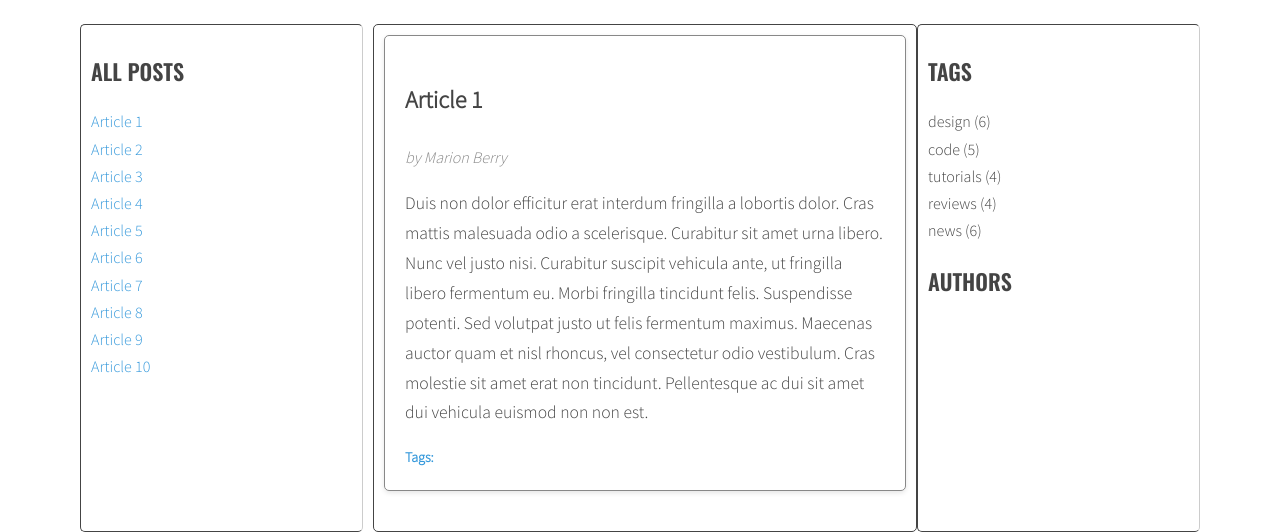
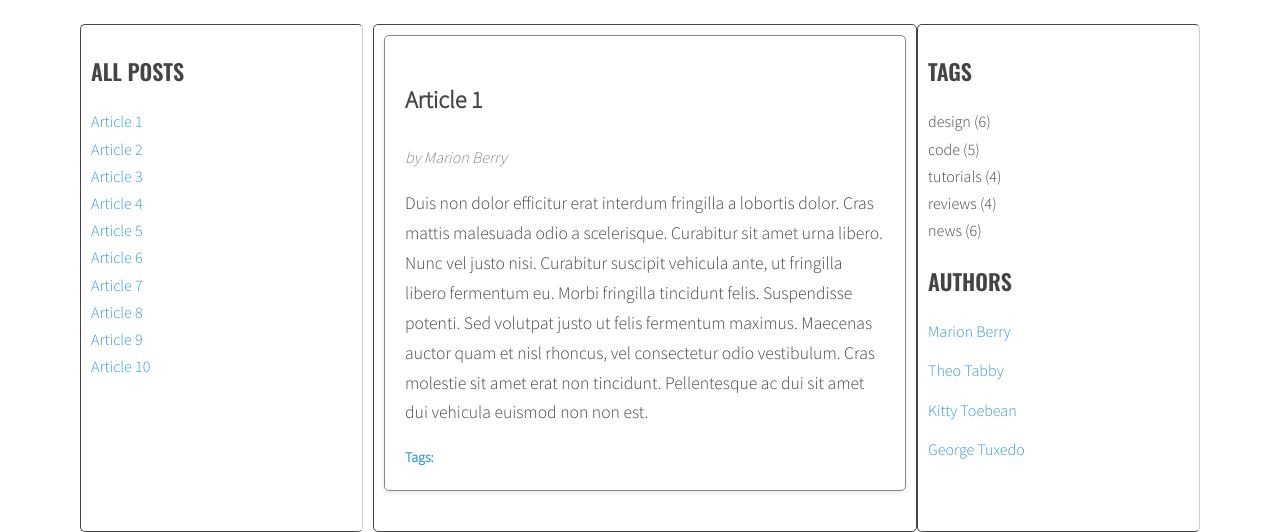
Before and after one commit to Stazus/javascript-blog, a website: page index.html in a window 1280 px wide. Shown: the part 321-853 px from the top of the page. Drawn offline with nearby package versions, Linux system fonts and the light colour scheme.

Commit message:
Aktywne linki autorów w lewej kolumnie

```diff
--- a/index.html
+++ b/index.html
@@ -80,7 +80,7 @@
                 </aside>
                 <section class="posts" aria-label="Blog posts">
                     <!-- Article 1 -->
-                    <article class="post active" id="article-1" data-tags="cat cactus scissors">
+                    <article class="post active" id="article-1" data-tags="cat cactus scissors" data-author="Marion Berry">
                         <h3 class="post-title">Article 1</h3>
                         <p class="post-author">by Marion Berry</p>
                         <div class="post-content">
@@ -92,7 +92,7 @@
                         </div>
                     </article>
                     <!-- Article 2 -->
-                    <article class="post" id="article-2" data-tags="design tutorial tools">
+                    <article class="post" id="article-2" data-tags="design tutorial tools" data-author="Theo Tabby">
                         <h3 class="post-title">Article 2</h3>
                         <p class="post-author">by Theo Tabby</p>
                         <div class="post-content">
@@ -104,7 +104,7 @@
                         </div>
                     </article>
                     <!-- Article 3 -->
-                    <article class="post" id="article-3" data-tags="code javascript css">
+                    <article class="post" id="article-3" data-tags="code javascript css" data-author="Kitty Toebean">
                         <h3 class="post-title">Article 3</h3>
                         <p class="post-author">by Kitty Toebean</p>
                         <div class="post-content">
@@ -116,7 +116,7 @@
                         </div>
                     </article>
                     <!-- Article 4 -->
-                    <article class="post" id="article-4" data-tags="reviews gadgets innovation">
+                    <article class="post" id="article-4" data-tags="reviews gadgets innovation" data-author="George Tuxedo">
                         <h3 class="post-title">Article 4</h3>
                         <p class="post-author">by George Tuxedo</p>
                         <div class="post-content">
@@ -128,7 +128,7 @@
                         </div>
                     </article>
                     <!-- Article 5 -->
-                    <article class="post" id="article-5" data-tags="tutorials beginners tools">
+                    <article class="post" id="article-5" data-tags="tutorials beginners tools" data-author="Marion Berry">
                         <h3 class="post-title">Article 5</h3>
                         <p class="post-author">by Marion Berry</p>
                         <div class="post-content">
@@ -140,7 +140,7 @@
                         </div>
                     </article>
                     <!-- Article 6 -->
-                    <article class="post" id="article-6" data-tags="news javascript trends">
+                    <article class="post" id="article-6" data-tags="news javascript trends" data-author="Marion Berry">
                         <h3 class="post-title">Article 6</h3>
                         <p class="post-author">by Marion Berry</p>
                         <div class="post-content">
@@ -152,7 +152,7 @@
                         </div>
                     </article>
                     <!-- Article 7 -->
-                    <article class="post" id="article-7" data-tags="innovation reviews future">
+                    <article class="post" id="article-7" data-tags="innovation reviews future" data-author="Theo Tabby">
                         <h3 class="post-title">Article 7</h3>
                         <p class="post-author">by Theo Tabby</p>
                         <div class="post-content">
@@ -164,7 +164,7 @@
                         </div>
                     </article>
                     <!-- Article 8 -->
-                    <article class="post" id="article-8" data-tags="cat gadgets coding">
+                    <article class="post" id="article-8" data-tags="cat gadgets coding" data-author="Kitty Toebean">
                         <h3 class="post-title">Article 8</h3>
                         <p class="post-author">by Kitty Toebean</p>
                         <div class="post-content">
@@ -176,7 +176,7 @@
                         </div>
                     </article>
                     <!-- Article 9 -->
-                    <article class="post" id="article-9" data-tags="reviews javascript tools">
+                    <article class="post" id="article-9" data-tags="reviews javascript tools" data-author="George Tuxedo">
                         <h3 class="post-title">Article 9</h3>
                         <p class="post-author">by George Tuxedo</p>
                         <div class="post-content">
@@ -188,7 +188,7 @@
                         </div>
                     </article>
                     <!-- Article 10 -->
-                    <article class="post" id="article-10" data-tags="design innovation gadgets">
+                    <article class="post" id="article-10" data-tags="design innovation gadgets" data-author="Marion Berry">
                         <h3 class="post-title">Article 10</h3>
                         <p class="post-author">by Marion Berry</p>
                         <div class="post-content">
@@ -236,6 +236,50 @@
             let articleToShow = document.getElementById('article-' + id);
             articleToShow.classList.add('active');
         }
+
+
+            // Funkcja generująca listę autorów
+    function generateAuthors() {
+        const authorsList = document.querySelector('.list.authors');
+        const articles = document.querySelectorAll('.post');
+        const authors = new Set();
+
+        // Zbieranie autorów z data-author
+        articles.forEach(article => {
+            const author = article.getAttribute('data-author');
+            if (author) {
+                authors.add(author);
+            }
+        });
+
+        // Dodawanie autorów do listy po prawej
+        authorsList.innerHTML = '';
+        authors.forEach(author => {
+            const li = document.createElement('li');
+            li.innerHTML = `<a href="javascript:void(0);" onclick="filterByAuthor('${author}')">${author}</a>`;
+            authorsList.appendChild(li);
+        });
+    }
+
+    // Funkcja filtrowania artykułów po autorze
+    function filterByAuthor(author) {
+        const articles = document.querySelectorAll('.post');
+        articles.forEach(article => {
+            const articleAuthor = article.getAttribute('data-author');
+            if (articleAuthor === author) {
+                article.classList.add('active');
+            } else {
+                article.classList.remove('active');
+            }
+        });
+    }
+
+    // Wygenerowanie listę autorów po załadowaniu strony
+    window.onload = function() {
+        generateAuthors();
+    };
+
+
     </script>
 </body>
 </html>
```
